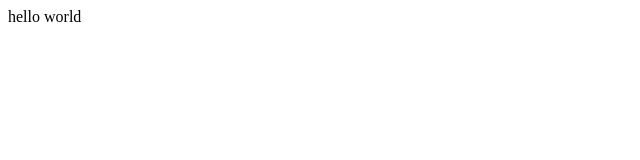
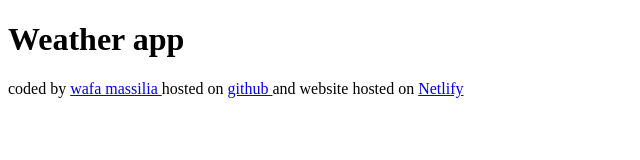
Before and after one commit to Wafaore/weather-coding-week7, a plain HTML site: page index.html in a window 1280 px wide. Shown: the whole page, without its empty margins (0-640 px from the left). Drawn offline with Linux system fonts and the light colour scheme.

Commit message:
added links to footer

```diff
--- a/index.html
+++ b/index.html
@@ -6,6 +6,14 @@
     <title>Document</title>
   </head>
   <body>
-    hello world
+    <h1>Weather app</h1>
+
+    <footer>
+      coded by <a href="https://github.com/Wafaore"> wafa massilia </a> hosted
+      on
+      <a href="https://github.com/Wafaore/weather-coding-week7"> github </a> and
+      website hosted on
+      <a href="https://weather-app-live-proj.netlify.app/"> Netlify </a>
+    </footer>
   </body>
 </html>
```
